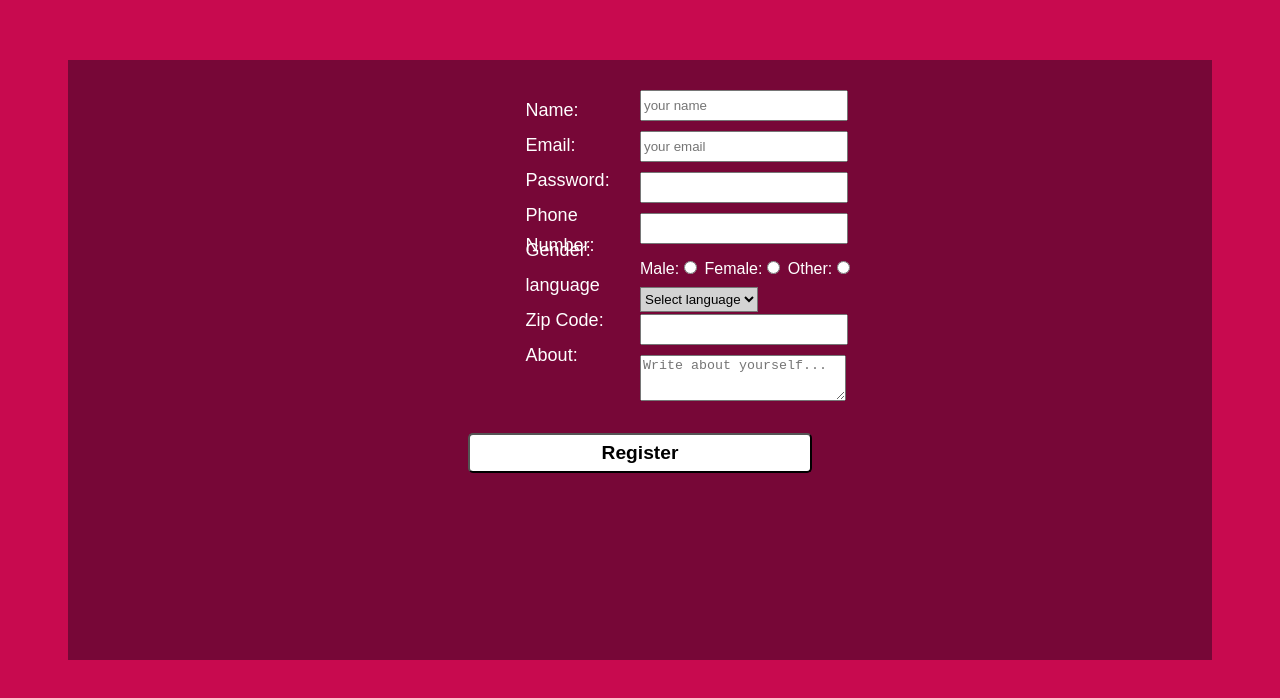
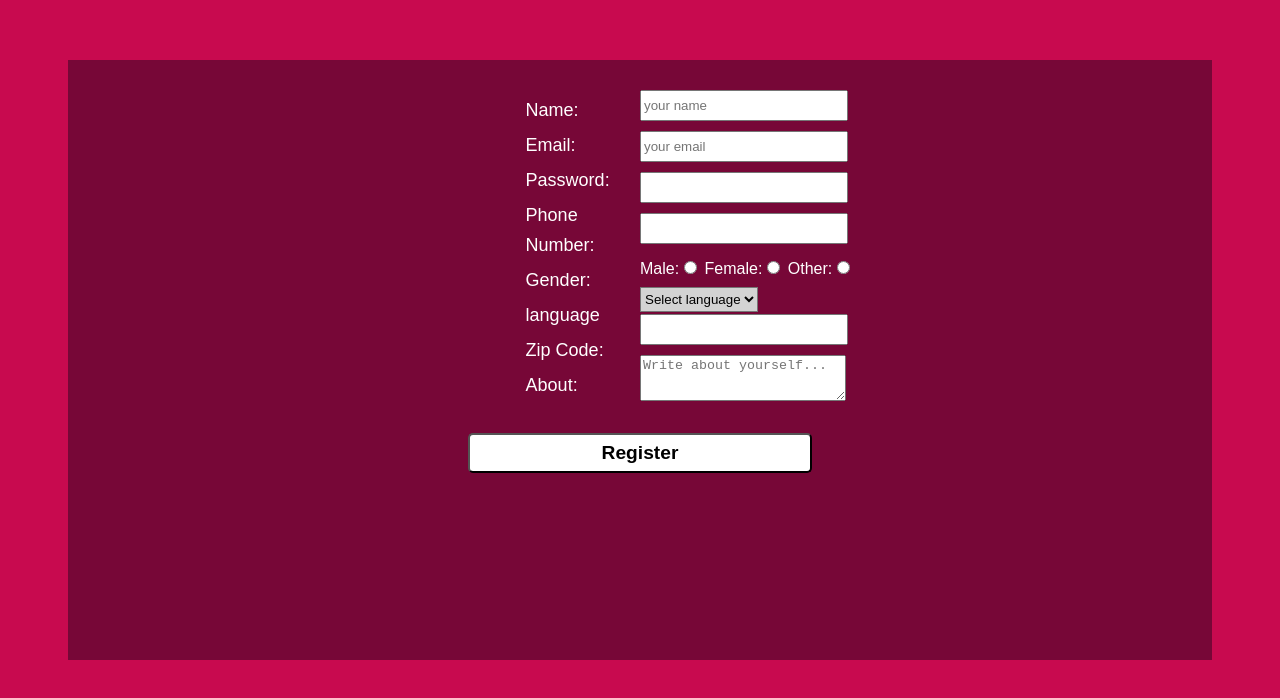
Before and after one commit to yerasinagavignesh/Assignment1, a plain HTML site: page Task12.html in a window 1280 px wide. Drawn offline with Linux system fonts and the light colour scheme.

Commit message:
Task12.html

```diff
--- a/Task12.html
+++ b/Task12.html
@@ -72,7 +72,7 @@
                 <label for="name" class="info">Name:</label>
                 <label for="email" class="info">Email:</label>
                 <label for="password" class="info">Password:</label>
-                <label for="phonenumber" class="info">Phone Number:</label>
+                <label for="phonenumber" class="info">Phone Number:</label><br>
                 <label for="gender" class="info">Gender:</label>
                 <label for="language" class="info">language</label>
                 <label for="zipcode" class="info">Zip Code:</label>
```
